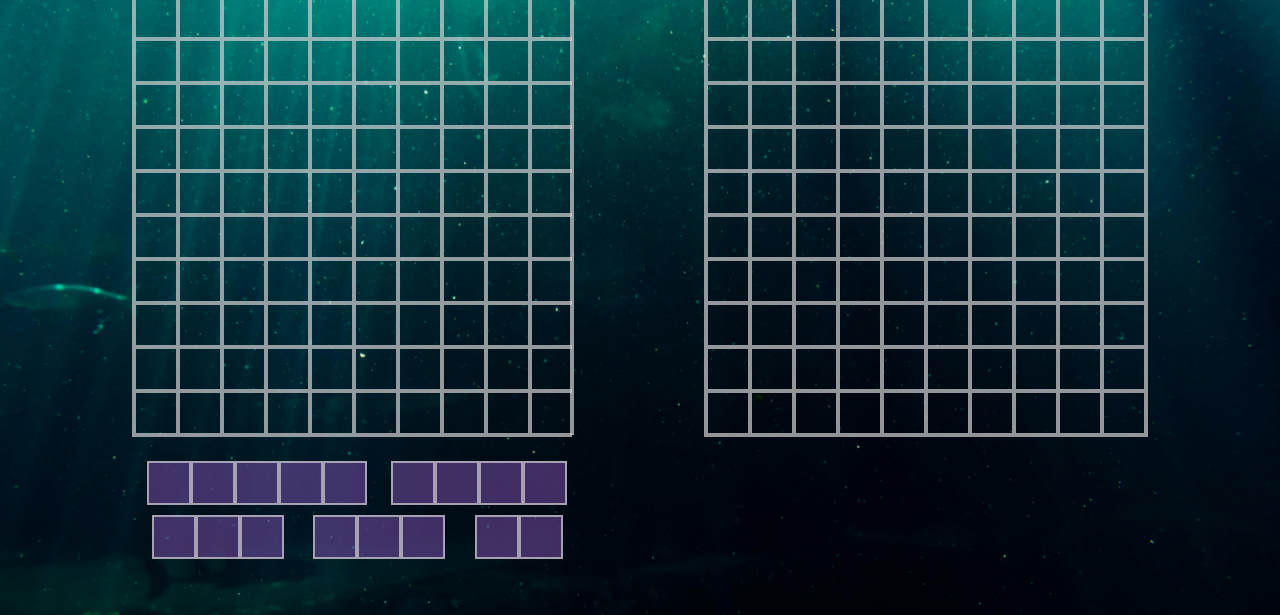
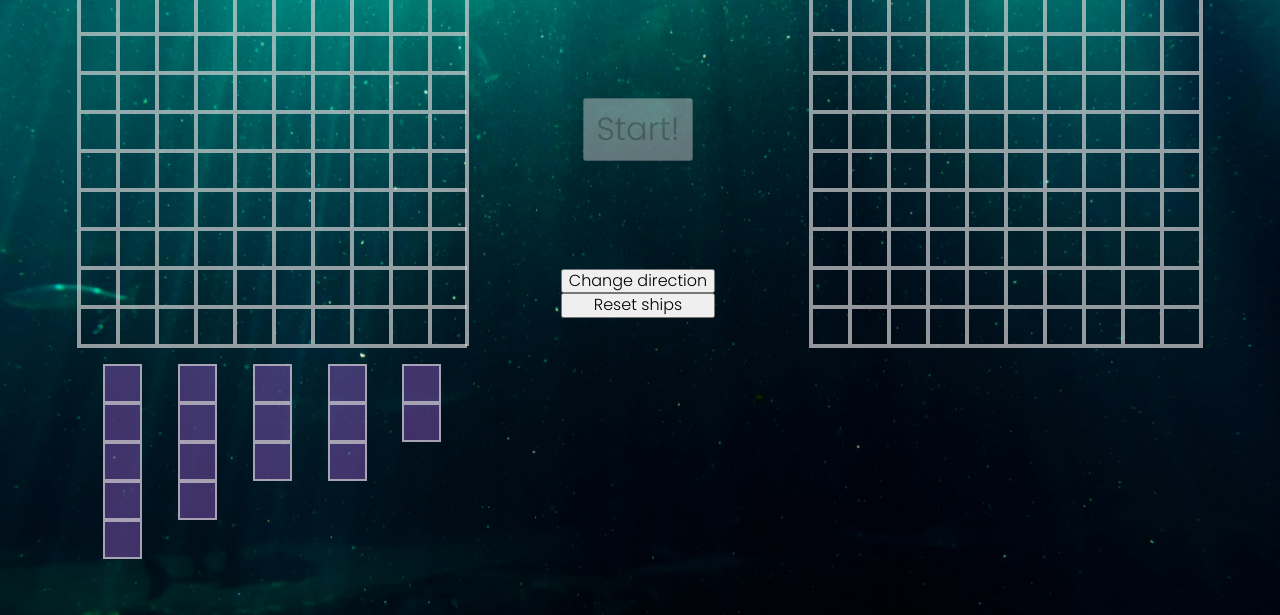
Before and after one commit to Dimitrije108/battleship, a website built with webpack: page src/index.html in a window 1280 px wide. Shown: the part 185-800 px from the top of the page. Built offline with nearby package versions, Linux system fonts and the light colour scheme.

Commit message:
feat: add gameboard interactivity elements and styling
Options like gameboard status display, reset ships and change direction elements.

```diff
--- a/src/index.html
+++ b/src/index.html
@@ -10,10 +10,18 @@
       <div class="title">BATTLESHIP</div>
     </header>
     <main>
-      <div class="gameboard-cont">
+      <div class="game-cont">
         <div class="player-board">
           <div class="player-name">Admiral Ackbar</div>
           <div class="board"></div>
+        </div>
+        <div class="options-cont">
+          <div class="status-board">Place your ships Admiral!</div>
+          <button class="start-btn" disabled>Start!</button>
+          <div class="btn-spacing-cont">
+            <button class="change-dir-btn">Change direction</button>
+            <button class="reset-ships-btn">Reset ships</button>
+          </div>
         </div>
         <div class="comp-board">
           <div class="comp-name">Computer</div>
--- a/src/style.css
+++ b/src/style.css
@@ -10,6 +10,11 @@
   src: url(../assets/fonts/MagedovMilitary.otf);
 }
 
+@font-face {
+  font-family: Poppins;
+  src: url(../assets/fonts/Poppins-Light.ttf);
+}
+
 html,
 body {
   box-sizing: border-box;
@@ -17,8 +22,7 @@ body {
   padding: 0;
   width: 100%;
   height: 100%;
-  font-family: MagedovMilitary, Arial, Helvetica, sans-serif;
-  font-size: 1.5rem;
+  font-family: Poppins, Arial, Helvetica, sans-serif;
   color: rgba(255, 255, 255, 0.9);
   background-image: url('../assets/img/deep-sea.jpg');
   background-repeat: no-repeat;
@@ -27,30 +31,36 @@ body {
   background-attachment: fixed;
 }
 
+button {
+  cursor: pointer;
+}
+
 .title {
   padding: 1rem 0;
-  font-size: 3rem;
+  font-size: 3.5rem;
+  font-family: MagedovMilitary, Arial, Helvetica, sans-serif;
   text-align: center;
   letter-spacing: 2px;
 }
 
-.gameboard-cont {
+.game-cont {
   width: 100%;
   display: flex;
-  justify-content: space-evenly;
+  justify-content: center;
   align-items: flex-start;
 }
 
 .player-name,
 .comp-name {
   padding-bottom: 6px;
+  font-size: 2rem;
   font-family: Admiral, Arial, Helvetica, sans-serif;
   text-align: center;
   text-decoration: underline;
 }
 
 .player-board {
-  width: 440px;
+  width: 390px;
 }
 
 .board {
@@ -61,8 +71,8 @@ body {
 }
 
 .cell {
-  width: 40px;
-  height: 40px;
+  width: 35px;
+  height: 35px;
   border: 2px solid rgba(210, 210, 211, 0.7);
 }
 
@@ -83,16 +93,52 @@ body {
   cursor: pointer;
 }
 
+.highlight {
+  background-color: rgba(151, 95, 214, 0.8);
+}
+
 .ships-cont {
-  width: 450px;
   margin-top: 1rem;
   display: flex;
   flex-wrap: wrap;
   justify-content: space-evenly;
+  align-items: flex-start;
   gap: 10px;
 }
 
-.ship {
+.unplaced-ship {
   display: flex;
+  flex-direction: row;
   cursor: pointer;
 }
+
+.unplaced {
+  width: 35px;
+  height: 35px;
+  background-color: rgba(128, 83, 180, 0.5);
+  border: 2px solid rgba(210, 210, 211, 0.7);
+}
+
+.options-cont {
+  max-width: 300px;
+  height: 460px;
+  padding: 0 2rem;
+  display: flex;
+  flex-direction: column;
+  justify-content: space-around;
+  align-items: center;
+}
+
+.status-board {
+  font-size: 1.4rem;
+}
+
+.start-btn {
+  padding: 0.7rem;
+  font-size: 2rem;
+}
+
+.btn-spacing-cont {
+  display: flex;
+  flex-direction: column;
+}
```
Also changed, not shown: assets/fonts/Poppins-Light.ttf (added).
